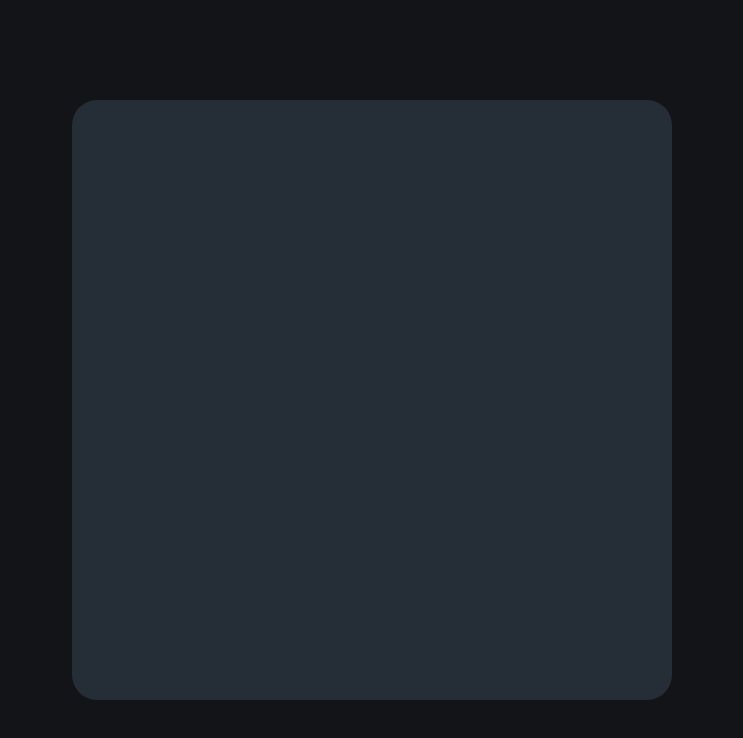
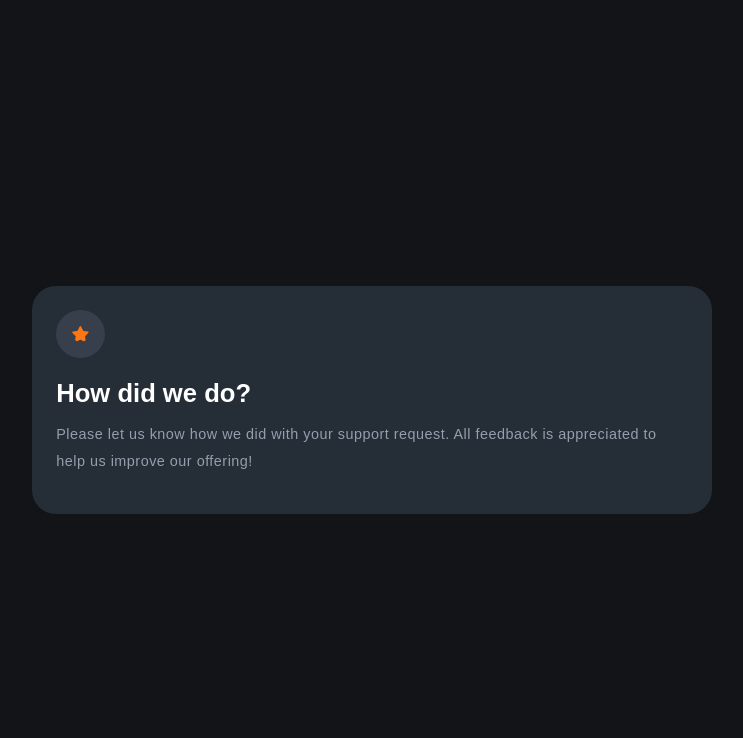
Before and after one commit to aakankshadhurandhar/JS-projects, a plain HTML site: page interactive-rating-component/index.html in a window 1280 px wide. Shown: the whole page, without its empty margins (268-1011 px from the left). Drawn offline with Linux system fonts and the light colour scheme; a web font is replaced by a local one.

```diff
--- a/interactive-rating-component/index.html
+++ b/interactive-rating-component/index.html
@@ -17,9 +17,19 @@
     <link rel="stylesheet" href="./src/css/style.css" />
   </head>
   <body>
-    <header></header>
+
     <main>
+
       <div class="rating-card">
+        <div class="evalution">
+          <span>
+            <img src="./images/icon-star.svg" alt="star-icon" class="star-icon"/>
+           </span>
+           <h1 class="heading">How did we do?</h1>
+           <p class="paragraph"> Please let us know how we did with your support
+            request. All feedback is appreciated to help us improve our offering!
+  </p>
+        </div>
 
       </div>
     </main>
--- a/interactive-rating-component/src/css/style.css
+++ b/interactive-rating-component/src/css/style.css
@@ -1,24 +1,52 @@
-:root{
-    --orange:hsl(25, 97%, 53%);
-    --white:hsl(0, 0%, 100%);
-    --light-grey: hsl(217, 12%, 63%);
-    --medium-grey: hsl(216, 12%, 54%);
-    --dark-blue:hsl(213, 19%, 18%);
-    --very-dark-blue:hsl(216, 12%, 8%);
-    --font-size:15px;
-    --font-family:Overpass
+:root {
+  --orange: hsl(25, 97%, 53%);
+  --white: hsl(0, 0%, 100%);
+  --light-grey: hsl(217, 12%, 63%);
+  --medium-grey: hsla(216, 12%, 54%, 0.205);
+  --dark-blue: hsl(213, 19%, 18%);
+  --very-dark-blue: hsl(216, 12%, 8%);
+  --font-size: 15px;
+  --font-family: Overpass;
+}
+* {
+  box-sizing: border-box;
+}
+body {
 
+  padding: 0;
+  margin: 0;
+  height: 100vh;
+  font-family: "Overpass", sans-serif;
+  background-color: var(--very-dark-blue);
+  display: flex;
+  justify-content: center;
+  align-items: center;
 }
-*{
- background-color: var(--very-dark-blue);
+
+.rating-card {
+  background-color: var(--dark-blue);
+  width: 80%;
+  padding: 1.5em;
+  border-radius: 1.5em;
+  margin: 2em auto;
 }
-.rating-card{
-    position: fixed;
-    left: 50%;
-    top: 50%;
-    transform: translate(-50%, -50%);
-    background-color: var(--dark-blue);
-    height: 600px;
-    width: 600px;
-    border-radius: 25px;
+.heading{
+    color: var(--white);
+    margin-bottom: 0.5em;
+    font-size: 1.6rem;
 }
+.paragraph{
+    color: var(--light-grey);
+    margin-top: 0;
+    font-size: 0.9rem;
+    line-height: 1.7rem;
+    letter-spacing: .5px;
+}
+.star-icon{
+    background-color: var(--medium-grey);
+    padding: 1em;
+    border-radius: 100%;
+}
+.evalution{
+    display: block;
+}
```
Also changed, not shown: ProgressBar/src/css/style.css (added, +9 -0 lines), ProgressBar/src/index.html (added, +22 -0 lines), ProgressBar/src/js/script.js (added, +20 -0 lines).
